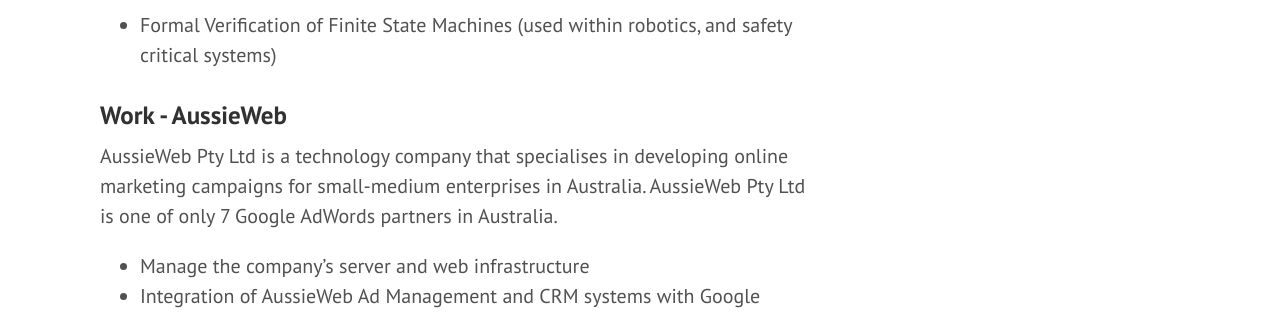
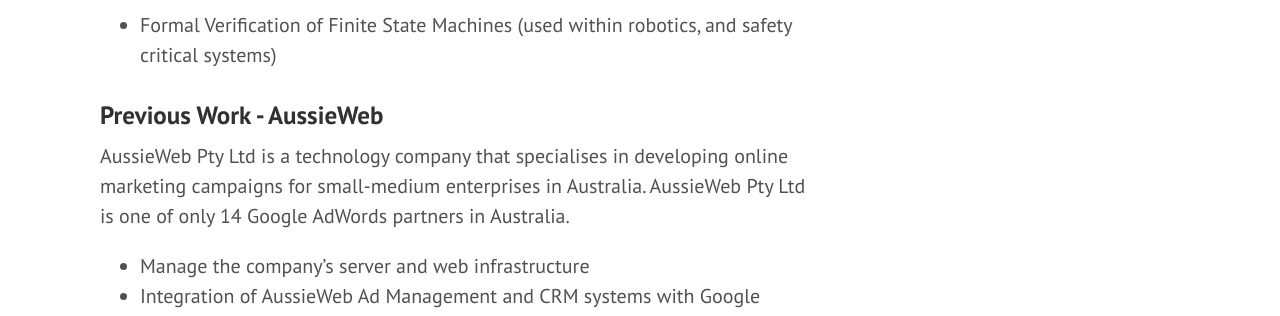
Before and after one commit to JeremyCade/jeremycade.github.io, a Jekyll site: the page built from about.md, in a window 1280 px wide. Shown: the part 789-1105 px from the top of the page. Built offline with Jekyll 4.4.1, drawn with Linux system fonts in a browser that asks for light colours; Markdown is read by kramdown in place of the engine named in the settings.

Commit message:
Updated About and CV

```diff
--- a/about.md
+++ b/about.md
@@ -19,8 +19,8 @@
 ####Current research topics:
 - Formal Verification of Finite State Machines (used within robotics, and safety critical systems)
 
-### Work - AussieWeb
-AussieWeb Pty Ltd is a technology company that specialises in developing online marketing campaigns for small-medium enterprises in Australia. AussieWeb Pty Ltd is one of only 7 Google AdWords partners in Australia.
+### Previous Work - AussieWeb
+AussieWeb Pty Ltd is a technology company that specialises in developing online marketing campaigns for small-medium enterprises in Australia. AussieWeb Pty Ltd is one of only 14 Google AdWords partners in Australia.
 
 - Manage the company's server and web infrastructure
 - Integration of AussieWeb Ad Management and CRM systems with Google AdWords, Bing Ads and Yahoo Ads API's.
```
Also changed, not shown: curriculum_vitae.md (+1 -1 lines).
